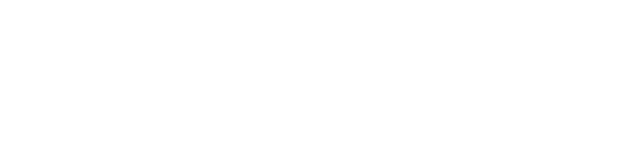
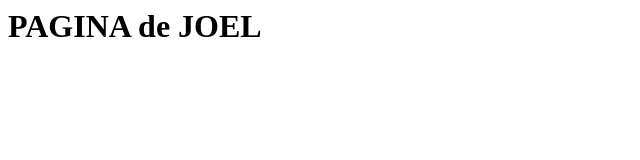
Before and after one commit to joeldepablo/joeldepablo.github.io, a plain HTML site: page index.html in a window 1280 px wide. Shown: the whole page, without its empty margins (0-640 px from the left). Drawn offline with Linux system fonts and the light colour scheme.

Commit message:
index.html

```diff
--- a/index.html
+++ b/index.html
@@ -3,4 +3,7 @@
   <title>Página_JOEL</title>
   <meta charset="UTF-8">
   </head>
+  <body>
+    <h1>PAGINA de JOEL</h1>
+  </body>
 </html>
```
